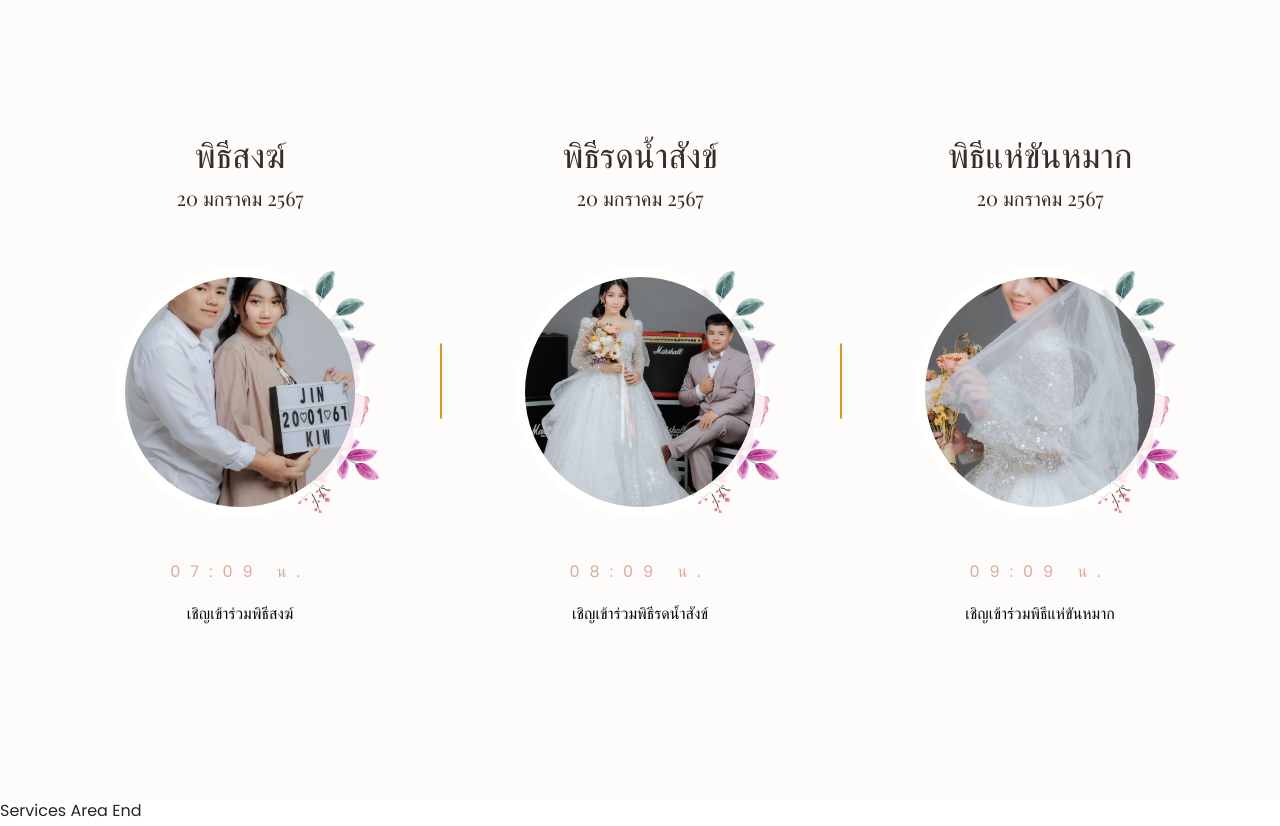
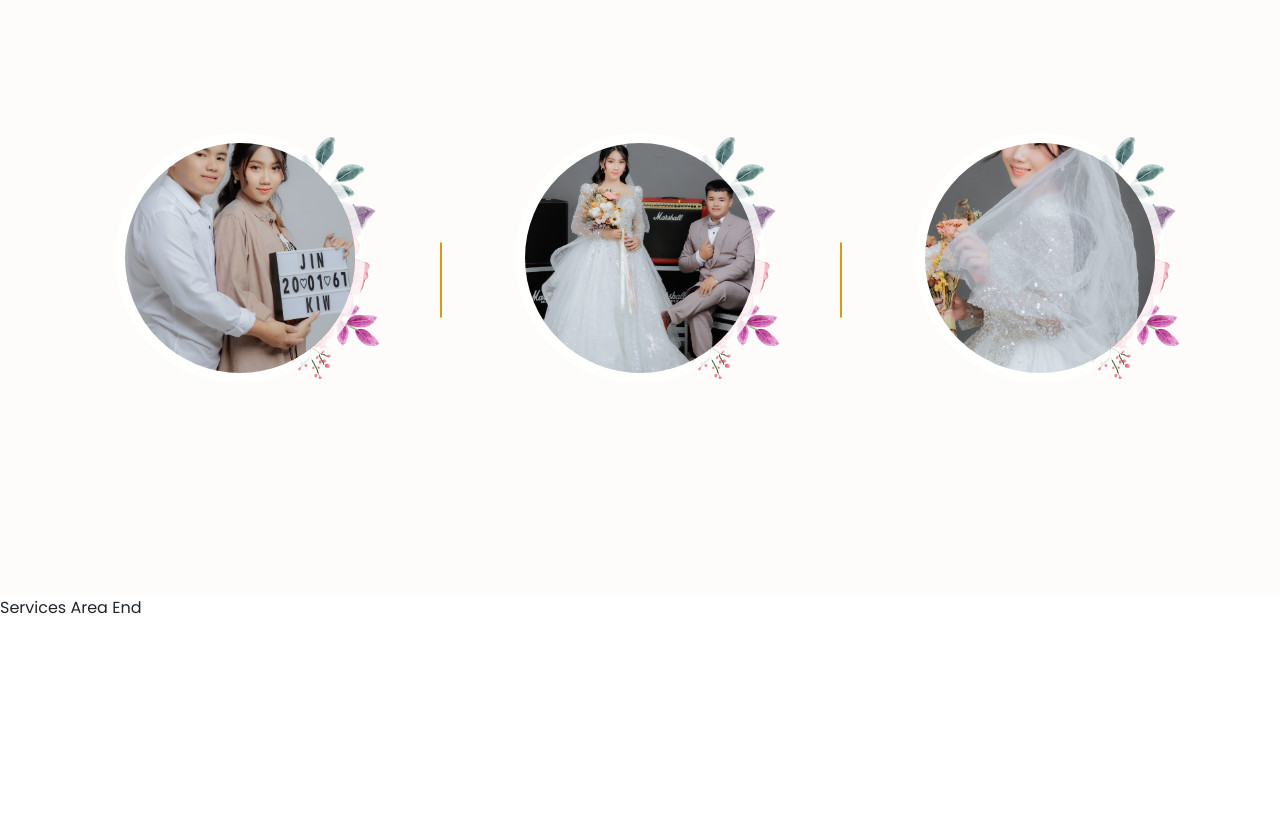
Before and after one commit to Kukiat26/Weding-20-01-67, a plain HTML site: page location.html in a window 1280 px wide. Shown: the part 540-1366 px from the top of the page. Drawn offline with nearby package versions, Linux system fonts and the light colour scheme.

Commit message:
Update location.html

```diff
--- a/location.html
+++ b/location.html
@@ -108,8 +108,7 @@
                     <div class="col-lg-4">
                         <div class="singl-services text-center mb-60">
                             <div class="top-caption">
-                                <h4>พิธีสงฆ์</h4>
-                                <p>20 มกราคม 2567</p>
+
                             </div>
                             <div class="services-img">
                                 <img src="service/service22.jpg" alt="" width="250px" height="250" style="object-fit: cover;">
@@ -118,15 +117,13 @@
                                 </div>
                             </div>
                             <div class="bottom-caption">
-                                <span>07:09 น.</span>
-                                <p>เชิญเข้าร่วมพิธีสงฆ์</p>
+
                             </div>
                         </div>
                     </div><div class="col-lg-4">
                         <div class="singl-services text-center mb-60">
                             <div class="top-caption">
-                                <h4>พิธีรดน้ำสังข์</h4>
-                                <p>20 มกราคม 2567</p>
+
                             </div>
                             <div class="services-img">
                                 <img src="service/service5050.jpg" alt="" width="250px" height="250" style="object-fit: cover;">
@@ -135,15 +132,13 @@
                                 </div>
                             </div>
                             <div class="bottom-caption">
-                                <span>08:09 น.</span>
-                                <p>เชิญเข้าร่วมพิธีรดน้ำสังข์</p>
+
                             </div>
                         </div>
                     </div><div class="col-lg-4">
                         <div class="singl-services text-center mb-60">
                             <div class="top-caption">
-                                <h4>พิธีแห่ขันหมาก</h4>
-                                <p>20 มกราคม 2567</p>
+
                             </div>
                             <div class="services-img">
                                 <img src="service/ser4040.jpg" alt="" alt="" width="250px" height="250" style="object-fit: cover;">
@@ -152,8 +147,7 @@
                                 </div>
                             </div>
                             <div class="bottom-caption">
-                                <span>09:09 น.</span>
-                                <p>เชิญเข้าร่วมพิธีแห่ขันหมาก</p>
+
                             </div>
                         </div>
                     </div>
```
